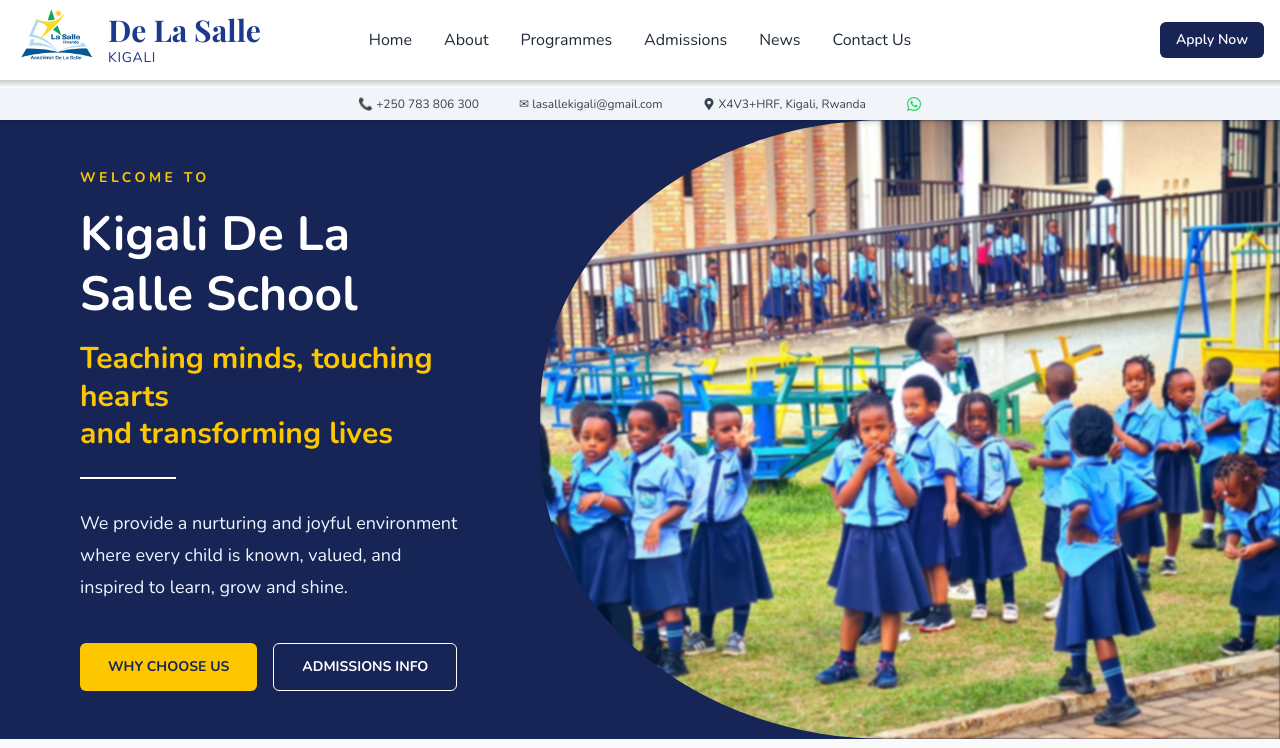
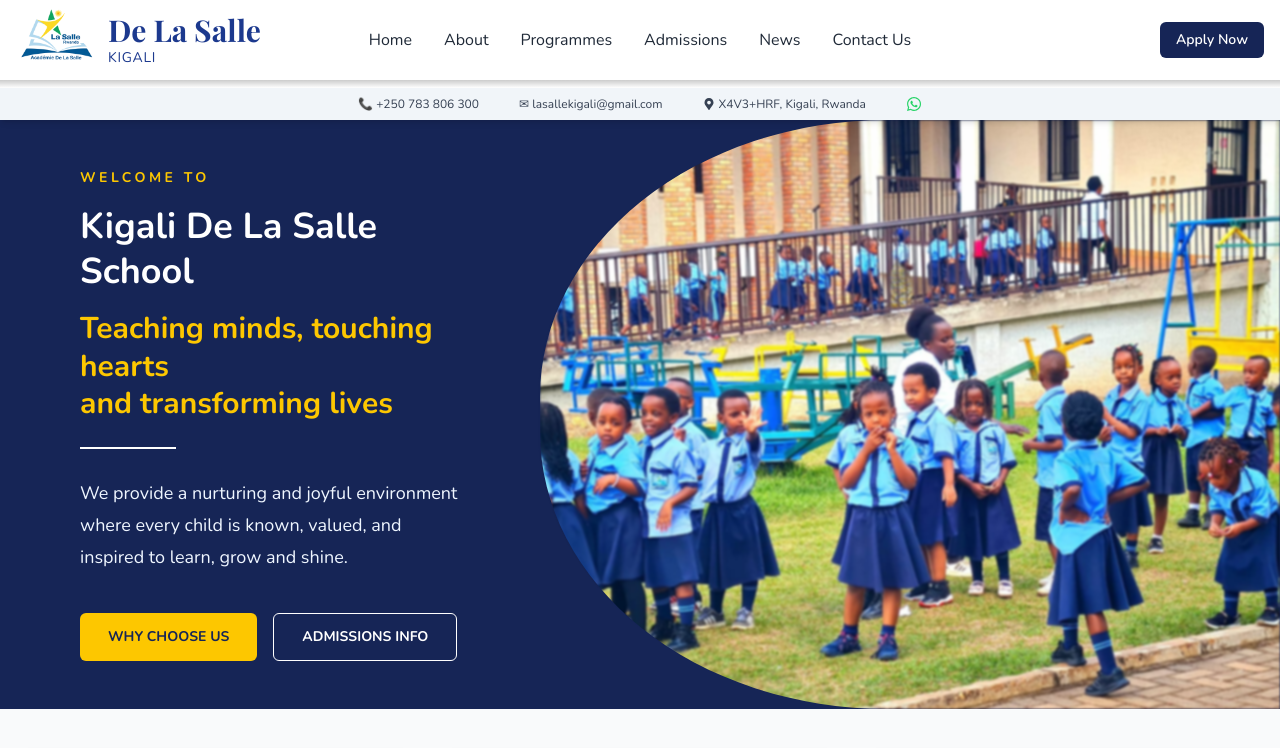
Before and after one commit to ingenerem/de-la-salle-kigali, a Next.js app: page / in a window 1280 px wide. Shown: the top 748 px of the page. Built offline with nearby package versions, Linux system fonts and the light colour scheme.

Commit message:
Fix Tittle size

```diff
--- a/src/components/home/Hero.tsx
+++ b/src/components/home/Hero.tsx
@@ -21,7 +21,7 @@ export default function Hero() {
             Welcome To
           </p>
 
-          <h1 className="mb-2 text-4xl font-bold leading-tight">
+          <h1 className="mb-2 text-3xl font-bold leading-tight">
             Kigali De La Salle School
           </h1>
 
@@ -66,7 +66,7 @@ export default function Hero() {
       Welcome To
     </p>
 
-    <h1 className="mb-3 text-3xl font-bold leading-tight md:text-4xl lg:mb-4 lg:text-5xl">
+    <h1 className="mb-3 text-2xl font-bold leading-tight md:text-3xl lg:mb-4 lg:text-4xl">
       Kigali De La Salle School
     </h1>
 
```
